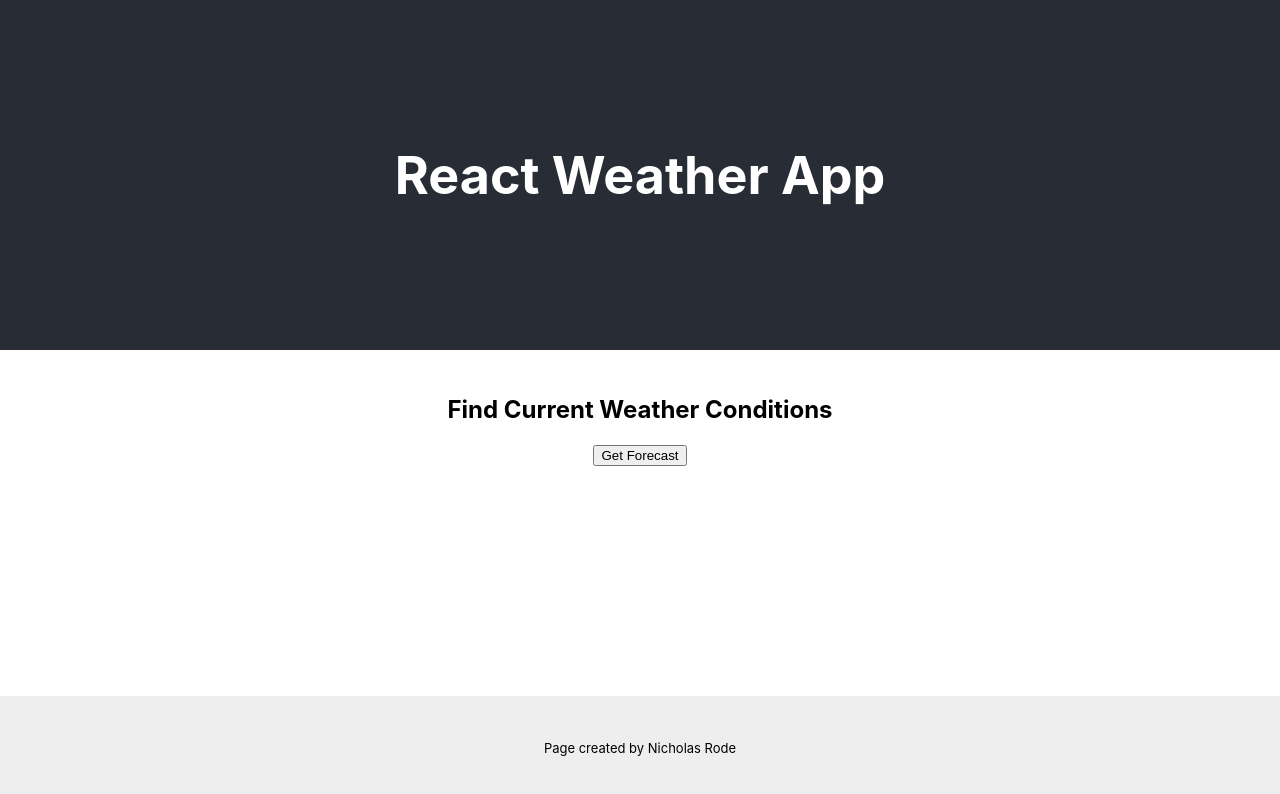
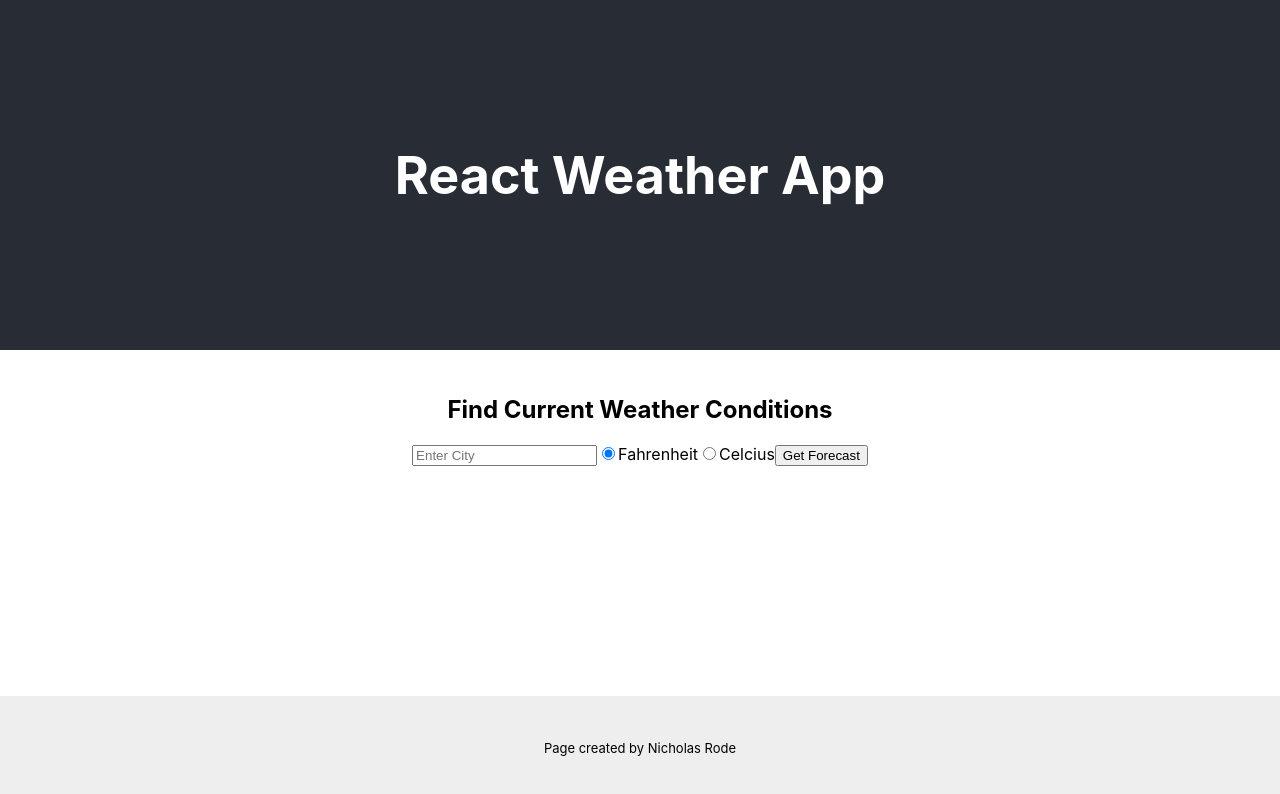
Before and after one commit to swicknick/Weather-App, a React (Create React App) app: page / in a window 1280 px wide. Shown: the top 794 px of the page. Built offline with nearby package versions, Linux system fonts and the light colour scheme.

Commit message:
Update Forcast Component

```diff
--- a/src/components/Forecast/Forecast.js
+++ b/src/components/Forecast/Forecast.js
@@ -2,9 +2,12 @@ import React, { useState } from 'react';
 import Conditions from '../Conditions/Conditions';
 
 const Forecast = () => {
+    let [city, setCity] = useState('');
+    let [unit, setUnit] = useState('imperial');
     let [responseObj, setResponseObj] = useState({});
+    const uriEncodedCity = encodeURIComponent(city);
     function getForecast() {
-        fetch("https://community-open-weather-map.p.rapidapi.com/weather?q=seattle", {
+        fetch(`https://community-open-weather-map.p.rapidapi.com/weather?units=${unit}&q=${uriEncodedCity}`, {
             "method": "GET",
             "headers": {
                 "x-rapidapi-host": "community-open-weather-map.p.rapidapi.com",
@@ -19,7 +22,40 @@ const Forecast = () => {
     return (
         <div>
             <h2>Find Current Weather Conditions</h2>
-            <button onClick={getForecast}>Get Forecast</button>
+            <form onSubmint={getForecast}>
+                <input
+                    type="text"
+                    placeholder="Enter City"
+                    maxLength="50"
+                    value={city}
+                    onChange={(e) =>
+                    setCity(e.target.value)}
+                    />
+                <label>
+                    <input
+                        type="radio"
+                        name="units"
+                        checked={unit === "imperial"}
+                        value="imperial"
+                        onChange={(e) =>
+                        setUnit(e.target.value)}
+                    />
+                    Fahrenheit
+                </label>
+                <label>
+                    <input
+                        type="radio"
+                        name="units"
+                        checked={unit === "metric"}
+                        value="metric"
+                        onChange={(e) =>
+                        setUnit(e.target.value)}
+                    />
+                    Celcius
+                </label>
+
+                    <button type="submit">Get Forecast</button>
+            </form>
             <Conditions
                 responseObj={responseObj}
             />
```
